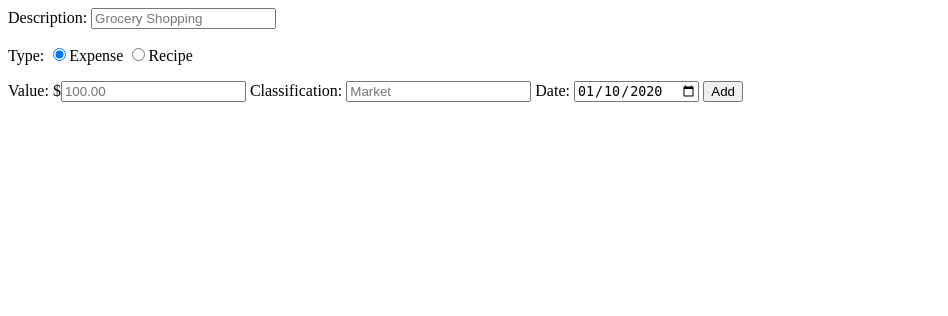
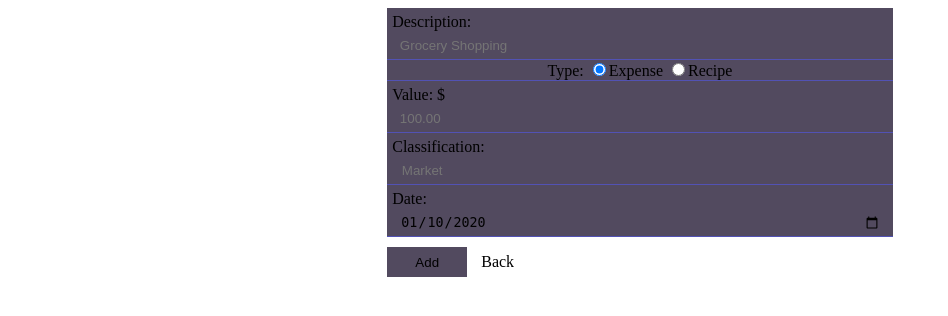
Before and after one commit to VictorCarvalho16/Fin2020, a PHP site: page /view/addtransaction.php in a window 1280 px wide. Shown: the top 316 px of the page, without its empty margins (0-948 px from the left). Run offline with PHP 8.4, Linux system fonts and the light colour scheme.

Commit message:
mais algumas implementacoes visuais

```diff
--- a/view/addtransaction.php
+++ b/view/addtransaction.php
@@ -4,19 +4,23 @@
     <meta charset="UTF-8">
     <meta name="viewport" content="width=device-width, initial-scale=1.0">
     <meta http-equiv="X-UA-Compatible" content="ie=edge">
-    <title>Document</title>
+    <title>Add</title>
+    <link rel="stylesheet" href="styles/main.css">
 </head>
 <body>
-    <form action="../controller/addtransaction.php" method="post">
-        <label>Description: <input type="text" name="description" id="description" placeholder="Grocery Shopping"></label>
-        <p>Type:
-            <input type="radio" name="type" value="expense" checked>Expense
-            <input type="radio" name="type" value="recipe">Recipe
-        </p>
-        <label>Value: $<input type="number" name="price" id="price" placeholder="100.00" step="0.01"></label>
-        <label>Classification: <input type="search" name="classification" id="classification" placeholder="Market"></label>
-        <label>Date: <input type="date" name="date" id="date" value='<?php echo date("Y-m-d"); ?>'></label>
-        <button type="submit">Add</button>
-    </form>
+    <div id="content">
+        <form action="../controller/addtransaction.php" method="post">
+            <div class="input"><label><p>Description: </p><input type="text" name="description" id="description" placeholder="Grocery Shopping"></label></div>
+            <div class="radio">Type:
+                <input type="radio" name="type" value="expense" checked>Expense
+                <input type="radio" name="type" value="recipe">Recipe
+            </div>
+            <div class="input"><label><p>Value: $</p><input type="number" name="price" id="price" placeholder="100.00" step="0.01"></label></div>
+            <div class="input"><label><p>Classification: </p><input type="search" name="classification" id="classification" placeholder="Market"></label></div>
+            <div class="input"><label><p>Date: </p><input type="date" name="date" id="date" value='<?php echo date("Y-m-d"); ?>'></label></div>
+            <button type="submit">Add</button>
+            <a href="home.php">Back</a>
+        </form>
+    </div>
 </body>
 </html>
--- a/view/edittransaction.php
+++ b/view/edittransaction.php
@@ -8,8 +8,9 @@
     <meta name="viewport" content="width=device-width, initial-scale=1.0">
     <meta http-equiv="X-UA-Compatible" content="ie=edge">
     <title>Edit</title>
+    <link rel="stylesheet" href="styles/main.css">
 </head>
 <body>
-
+<a href="../home.php">Back</a>
 </body>
 </html>
--- a/view/styles/main.css
+++ b/view/styles/main.css
@@ -1,6 +1,3 @@
-body {
-    background-color: rgb(94, 94, 87);
-}
 header {
     text-align: center;
     top:0;
@@ -26,6 +23,15 @@ header img{
     background-color: rgb(82, 74, 95);
     border-bottom: 1px solid rgb(82, 82, 180);
 }
+.radio {
+    min-width: 300px;
+    width: 50%;
+    margin: auto;
+    text-align: center;
+    background-color: rgb(82, 74, 95);
+    border-bottom: 1px solid rgb(82, 82, 180);
+    text-align: center;
+}
 div .index{
     min-width: 250px;
 }
@@ -36,6 +42,10 @@ div#home {
 }
 table, th, td {
     border: 1px solid black;
+}
+table {
+    width: 100%;
+    margin-bottom: 20px;
 }
 .input input:focus{
     border-bottom: 2px solid rgb(32, 32, 182);
```
